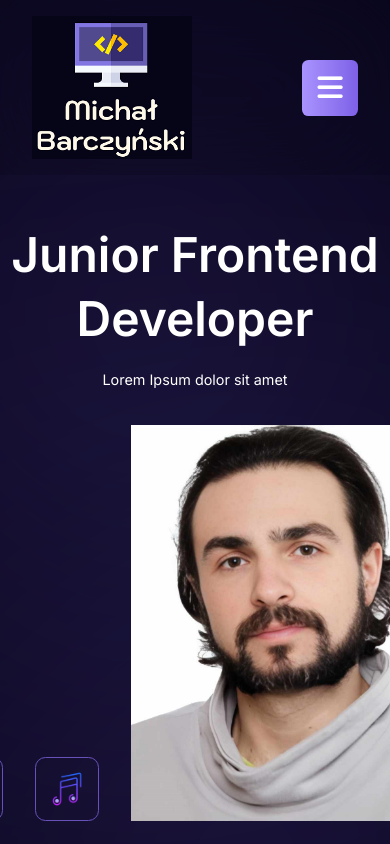
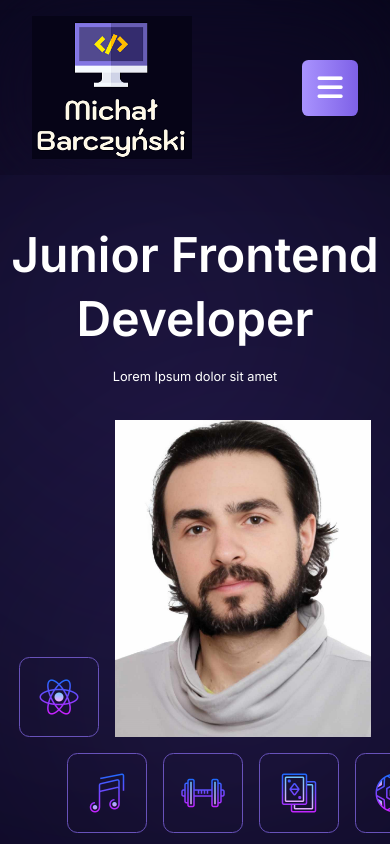
Before and after one commit to michalbarczynski/resume-portfolio, a React (Create React App) app: page / in a window 390 px wide. Shown: the top 844 px of the page. Built offline with nearby package versions, Linux system fonts and the light colour scheme.

Commit message:
fix hero section

```diff
--- a/src/components/Hero/Hero.jsx
+++ b/src/components/Hero/Hero.jsx
@@ -1,39 +1,39 @@
-import React from 'react'
-import './Hero.scss'
+import './Hero.scss';
 
 const Hero = () => {
   return (
     <section className='hero-container'>
       <div className='hero-content'>
         <h2>Junior Frontend Developer</h2>
-            <p>
-                Lorem Ipsum dolor sit amet
-            </p>
+        <p>Lorem Ipsum dolor sit amet</p>
       </div>
+
       <div className='hero-img'>
-            <div>
+        <div className='about-icons'>
           <div className='about-icon'>
-                    <img src="./assets/images/icons8-react-native-96.png" alt=""/>
+            <img src="./assets/images/icons8-react-native-96.png" alt="React Native"/>
+          </div>
+          <img src="./assets/images/japa.png" alt="Japa"/>
+        </div>
+
+
+        <div className='about-icons bottom'>
+          <div className='about-icon'>
+            <img src="./assets/images/icons8-musical-note-96.png" alt="Musical Note"/>
           </div>
           <div className='about-icon'>
-                    <img src="./assets/images/icons8-musical-note-96.png" alt=""/>
-                </div>
-                <img src="./assets/images/japa.png" alt=""/>
-            </div>
-        </div>
-        <div>
-            <div className='about-icon'>
-                <img src="./assets/images/icons8-gym-96.png" alt=""/>
+            <img src="./assets/images/icons8-gym-96.png" alt="Gym"/>
           </div>
           <div className='about-icon'>
-                <img src="./assets/images/icons8-poker-96.png" alt=""/>
+            <img src="./assets/images/icons8-poker-96.png" alt="Poker"/>
           </div>
           <div className='about-icon'>
-                <img src="./assets/images/icons8-football-96.png" alt=""/>
+            <img src="./assets/images/icons8-football-96.png" alt="Football"/>
+          </div>
         </div>
       </div>
     </section>
-  )
-}
+  );
+};
 
-export default Hero
+export default Hero;
--- a/src/components/Hero/Hero.scss
+++ b/src/components/Hero/Hero.scss
@@ -3,7 +3,8 @@
   align-items: center;
   position: relative;
 
-    &::after, &::before {
+  &::after,
+  &::before {
     content: " ";
     width: 28.125rem;
     height: 28.125rem;
@@ -21,7 +22,7 @@
 
   &::before {
     bottom: 2rem;
-      right: 0rem;
+    right: 0;
   }
 }
 
@@ -51,16 +52,9 @@
   gap: 2rem;
   margin-top: 5rem;
 
-    > div {
-      display: flex;
-      align-items: flex-end;
-      gap: 2rem;
-
-      > img {
+  img {
     width: 25rem;
     transition: all 0.3s ease;
-      }
-    }
   }
 
   .about-icon {
@@ -79,10 +73,37 @@
       transition: all 0.3s ease;
     }
   }
+}
 
-  .hero-img > div > img:hover,
+.hero-img img:hover,
 .about-icon img:hover {
   transform: translateY(-0.5rem);
+}
+
+.about-icons {
+  display: flex;
+  align-items: flex-end;
+  gap: 2rem;
+
+  &.bottom {
+    margin-left: 7rem;
+  }
+
+  .about-icon {
+    width: 5rem;
+    height: 5rem;
+    display: flex;
+    align-items: center;
+    justify-content: center;
+    text-align: center;
+    border-radius: 0.65rem;
+    border: 1.5px solid #6852ba;
+
+    img {
+      height: auto;
+      transition: all 0.3s ease;
+    }
+  }
 }
 
 @media (max-width: 1025px) {
@@ -98,7 +119,7 @@
     }
   }
 
-    .hero-img > div > img {
+  .hero-img img {
     width: 20rem;
   }
 
@@ -118,7 +139,7 @@
   }
 
   .hero-img {
-      margin: 2rem 0 2rem 0;
+    margin: 2rem 0;
   }
 
   .hero-container h2 {
@@ -140,12 +161,42 @@
   }
 
   .hero-container::after {
-      top: 0rem;
-      left: 0rem;
+    top: 0;
+    left: 0;
   }
 
   .hero-container::before {
     bottom: 2rem;
-      right: 0rem;
+    right: 0;
   }
 }
+
+@media (max-width: 600px) {
+  .hero-content {
+    p {
+      font-size: 0.8rem;
+      line-height: 1.3rem;
+    }
+  }
+
+  .hero-img {
+    gap: 1rem;
+  }
+
+  .about-icons {
+    gap: 1rem;
+
+    img {
+      width: 16rem;
+    }
+  }
+
+  .about-icon {
+    width: 3.3rem;
+    height: 3.3rem;
+  }
+
+  .about-icon img {
+    width: 2rem;
+  }
+}
```
Also changed, not shown: src/App.css (+0 -39 lines). Lines whose indentation alone changed are shown as unchanged.
